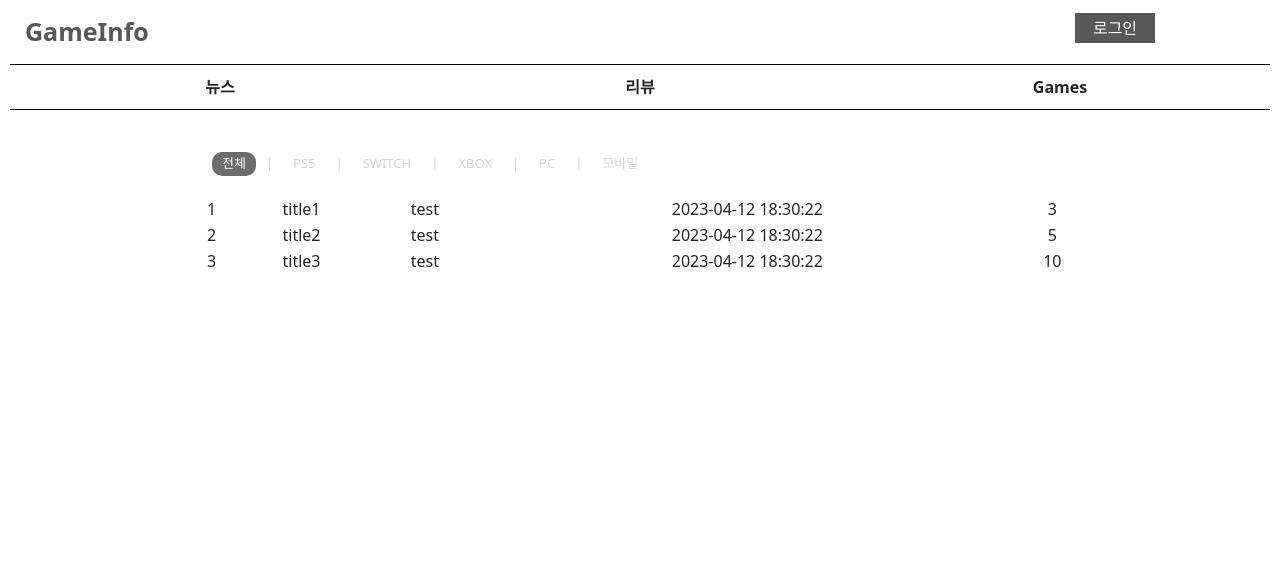
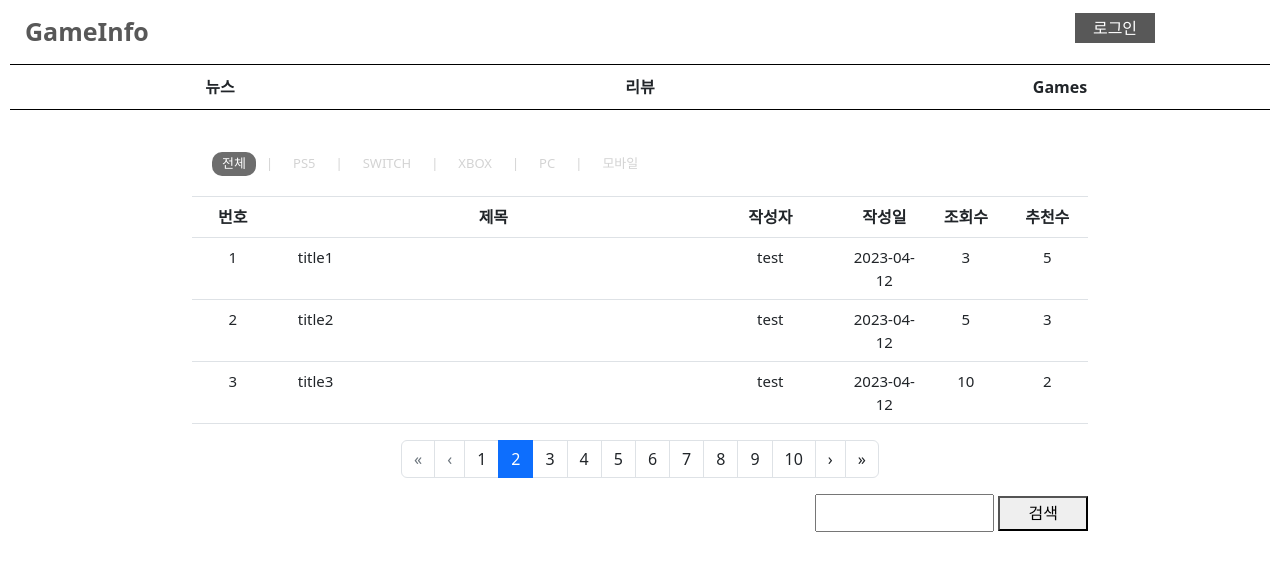
Before and after one commit to MoMoon-LKH/gameInfoVer2Front, a React (Create React App) app in the folder gameinfo/: page /list/post/1 in a window 1280 px wide. Shown: the top 570 px of the page. Built offline with nearby package versions, Linux system fonts and the light colour scheme.

Commit message:
PostList Paging 처리

```diff
--- a/gameinfo/src/post/PostList.css
+++ b/gameinfo/src/post/PostList.css
@@ -28,3 +28,17 @@
 .item {
     margin-right: 10px;
 }
+
+.posts-table {
+    border-top: 1px solid lightgray;
+    table-layout: fixed;
+}
+
+.posts-table-body {
+
+    font-size: 15px;
+}
+
+.posts-pagination {
+    text-align: center;
+}
--- a/gameinfo/src/post/PostList.jsx
+++ b/gameinfo/src/post/PostList.jsx
@@ -1,4 +1,4 @@
-import React, { useState } from 'react';
+import React, { useEffect, useState } from 'react';
 import { Link, useLocation, useParams} from 'react-router-dom';
 import PostDetail from './PostDetail';
 import './PostList.css';
@@ -7,36 +7,82 @@ import AuthContext from '../auth/AuthContext';
 import useAuth from './../auth/useAuth';
 import { Table } from 'react-bootstrap';
 import NewsCategory from './news/NewsCategory';
+import { Pagination } from 'react-bootstrap';
+import CustomPagination from './page/CustomPagination';
 
 const PostList = (props) => {
 
-    const example = [
-        {id: 1, title: 'title1', commentCnt: 1, view: 3,  memberId: 1, nickname: 'test', createDate: '2023-04-12 18:30:22'},
-        {id: 2, title: 'title2', commentCnt: 5, view: 5, memberId: 1, nickname: 'test', createDate: '2023-04-12 18:30:22'},
-        {id: 3, title: 'title3', commentCnt: 4, view: 10, memberId: 1, nickname: 'test', createDate: '2023-04-12 18:30:22'}
-    ];
+    let [list, setList] = useState([])
+    const {categoryId} = useParams()
+    const perPage = 20
+    const [page, setPage] = useState(1)
+    const [offset, setOffset] = useState(0)
+    const [lastNum, setLastNum] = useState(1)
+    let pageList = []
 
-    let [list, setList] = useState(example);
-    const {categoryId} = useParams()
+    const example = {
+        posts: [
+            {id: 1, title: 'title1', commentCnt: 1, view: 3,  memberId: 1, nickname: 'test', createDate: '2023-04-12', likes: 5},
+            {id: 2, title: 'title2', commentCnt: 5, view: 5, memberId: 1, nickname: 'test', createDate: '2023-04-12' , likes: 3},
+            {id: 3, title: 'title3', commentCnt: 4, view: 10, memberId: 1, nickname: 'test', createDate: '2023-04-12', likes: 2}
+        ],
+        total: 2300
+    }
+
+
+    const getListApi = async () => {
+
+    }
+
+    useEffect(() => {
+        //api
+        setList(example.posts)
+
+
+    }, [])
+
+    const onClickPagenation = (selectPage) => {
+        setOffset((selectPage-1)*perPage)
+
+    }
+
 
     return (
         <div className='post-list'>
             <NewsCategory id={categoryId}/>
             <div className='posts'>
-                <Table>
-
+                <Table className='posts-table'>
+                    <thead>
+                        <tr>
+                            <th style={{width: '10%'}}>번호</th>
+                            <th style={{width: '2%'}}></th>
+                            <th style={{width: '50%'}}>제목</th>
+                            <th style={{width: '18%'}}>작성자</th>
+                            <th style={{width: '10%'}}>작성일</th>
+                            <th style={{width: '10%'}}>조회수</th>
+                            <th style={{width: '10%'}}>추천수</th>
+                        </tr>
+                    </thead>
+                    <tbody className='posts-table-body'>
                         {list.map(post => (
                             <tr>
                                 <td>{post.id}</td>
-                            <td>{post.title}</td>
+                                <td></td>
+                                <td style={{textAlign: 'left'}}>{post.title}</td>
                                 <td>{post.nickname}</td>
                                 <td>{post.createDate}</td>
                                 <td>{post.view}</td>
+                                <td>{post.likes}</td>
                             </tr>
                         ))}
+                    </tbody>
                 </Table>
+            </div>
+            <CustomPagination total={example.total} page={page} setPage={setPage} perPage={perPage} lastNum={Math.ceil(example.total/perPage)} />
+            <div className='posts-search-div' style={{textAlign: 'right'}}>
+                <input type='text' style={{width: '20%'}}/> <button>검색</button>
+            </div>
 
-            </div>
         </div>
     );
 };
--- a/gameinfo/src/post/news/NewsCategory.jsx
+++ b/gameinfo/src/post/news/NewsCategory.jsx
@@ -4,8 +4,6 @@ import './NewsCategory.css'
 const NewsCategory = (props) => {
 
     const activeId = props.id
-
-    console.log(activeId)
 
     return (
         <div className='news-categorys'>
--- /dev/null
+++ b/gameinfo/src/post/page/CustomPagination.jsx
@@ -0,0 +1,42 @@
+
+import { useEffect } from 'react';
+import { Pagination } from 'react-bootstrap';
+
+const CustomPagination = ({total, offset, page, setPage, lastNum}) => {
+
+    const perPaging = 10
+    const mod = Math.floor(page / perPaging) * perPaging
+    const pageList = []
+
+    console.log(lastNum)
+    console.log(mod)
+    console.log(mod + perPaging > lastNum)
+    if(mod + perPaging > lastNum){
+        for(let num = 0; num <= lastNum%10; num++) {
+            pageList.push(mod + num)
+        }
+    } else {
+        for(let num = 0; num < perPaging; num++){
+            pageList.push(mod + num)
+        }
+    }
+
+
+    return (
+        <div className='posts-pagination' style={{display: 'flex', justifyContent: 'center'}}>
+            <Pagination>
+                <Pagination.First onClick={() => setPage(1)} disabled={page === 1}/>
+                <Pagination.Prev onClick={() => setPage(page - 1)} disabled={page === 1}/>
+                {pageList.map((num) => (
+                    <Pagination.Item key={num} onClick={() => setPage(num)} active={num === page}>
+                        {num + 1}
+                    </Pagination.Item>
+                ))}
+                <Pagination.Next onClick={() => setPage(page + 1)} disabled={page === lastNum}/>
+                <Pagination.Last onClick={() => setPage(lastNum)} disabled={page === lastNum}/>
+            </Pagination>
+        </div>
+    )
+}
+
+export default CustomPagination
```
Lines whose indentation alone changed are shown as unchanged.
